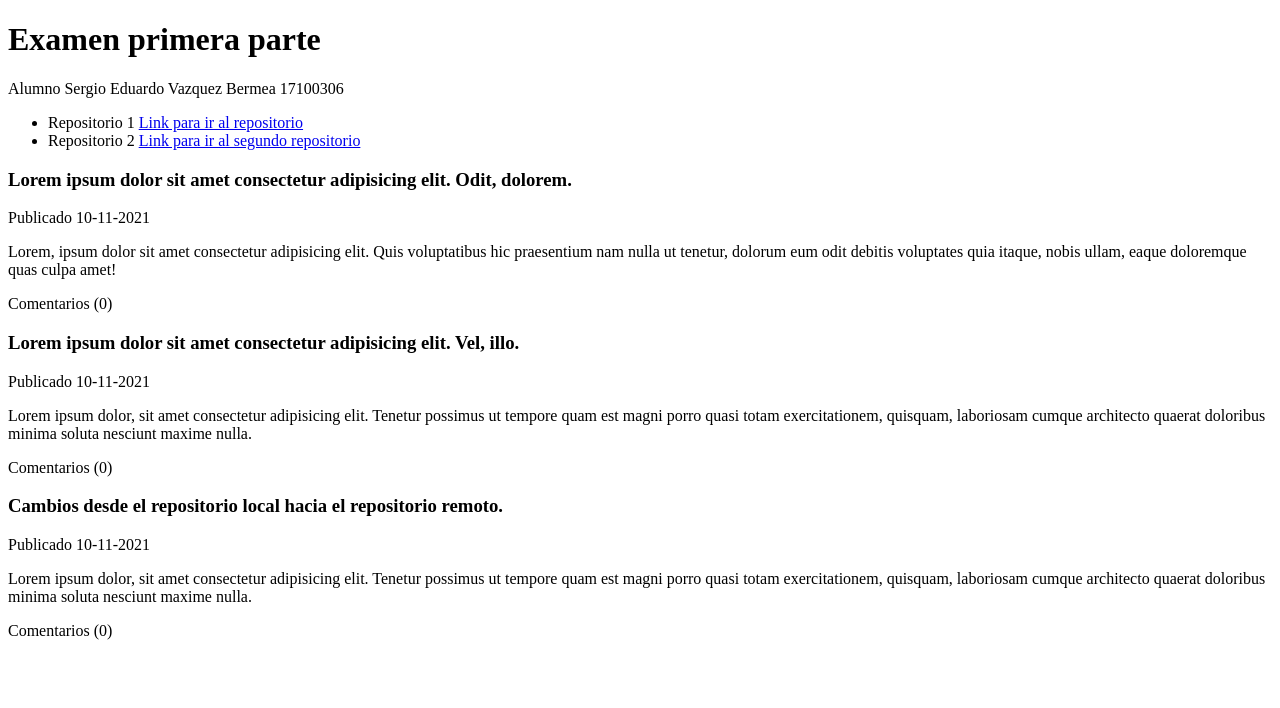
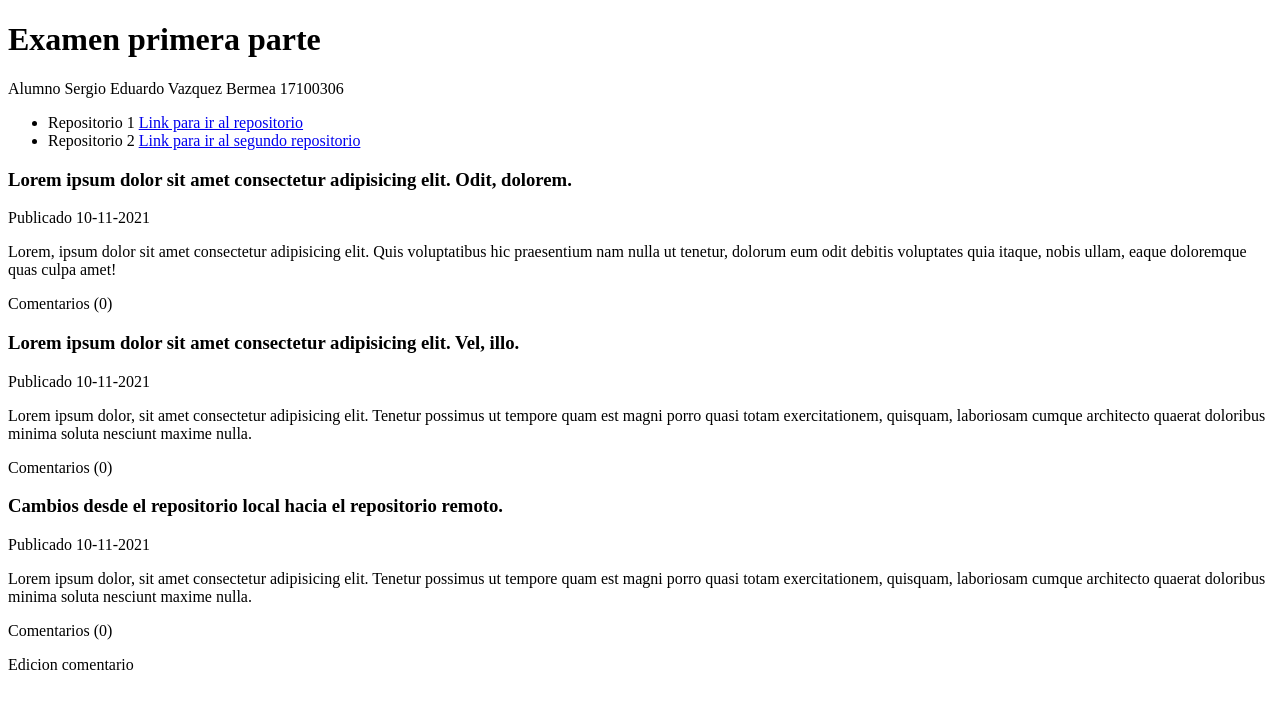
Before and after one commit to lalovzqz/examenp2, a plain HTML site: page index.html in a window 1280 px wide. Drawn offline with Linux system fonts and the light colour scheme.

Commit message:
Cambios de remoto a local
Cambios desde el repositorio remoto hacia el local

```diff
--- a/index.html
+++ b/index.html
@@ -40,6 +40,7 @@
                 <p>Comentarios (0)</p>
             </footer>
         </article>
+        <p>Edicion comentario</p>
     </section>
 </body>
 </html>
```
